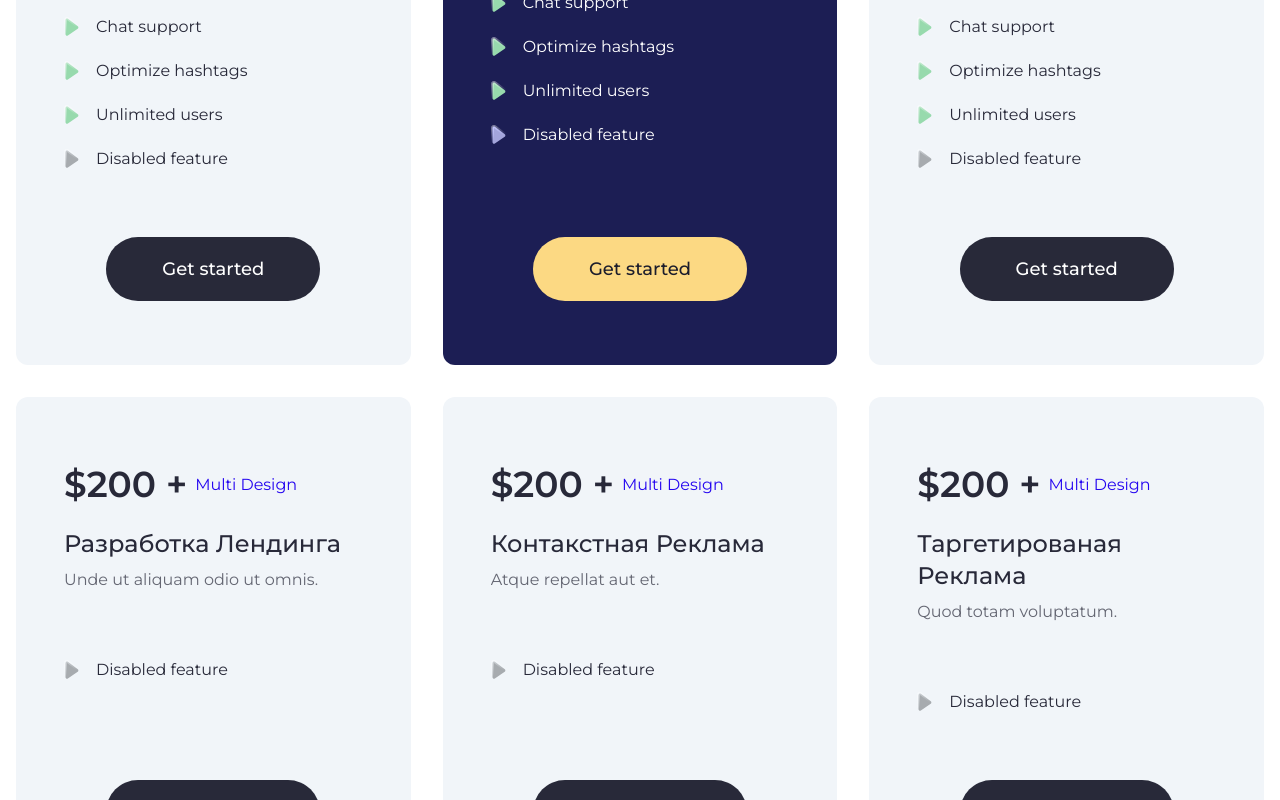
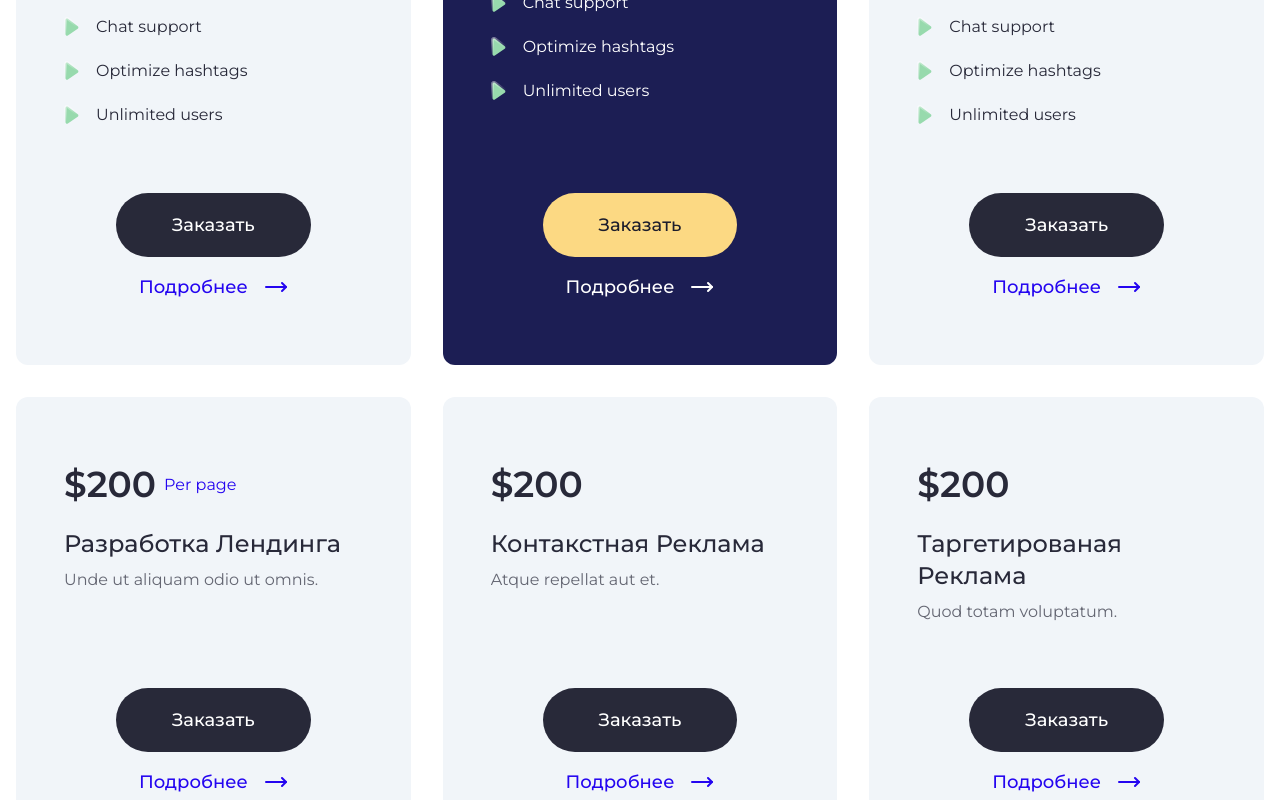
Before and after one commit to KirillUnited/digital-agency, a Next.js app: page /pricing in a window 1280 px wide. Shown: the part 740-1540 px from the top of the page. Built offline with nearby package versions, Linux system fonts and the light colour scheme.

Commit message:
update pricing card

```diff
--- a/src/components/shared/Pricing/PricingCard.tsx
+++ b/src/components/shared/Pricing/PricingCard.tsx
@@ -3,12 +3,20 @@ import { Button } from '../../ui/button'
 import { cn } from '@/lib/utils'
 import FeatureEnabled from '@/assets/svg/pricing-feature-enabled.svg'
 import FeatureDisabled from '@/assets/svg/pricing-feature-disabled.svg'
+import Link from 'next/link'
+import { MoveRightIcon } from 'lucide-react'
 
 type PricingCardType = {
-    price: string, title: string, description: string, variant?: string, features?: string[]
+    price: string,
+    title: string,
+    description: string,
+    subtitle?: string,
+    variant?: string,
+    features?: string[],
+    link?: string
 }
 
-const PricingCard = ({ price, title, description, variant, features }: PricingCardType) => {
+const PricingCard = ({ price, title, description, subtitle, variant, features, link }: PricingCardType) => {
     return (
         <div className={cn(
             'flex flex-col gap-8 lg:gap-16 bg-accent rounded-[12px] h-full px-6 lg:px-12 py-8 lg:py-16',
@@ -17,9 +25,9 @@ const PricingCard = ({ price, title, description, variant, features }: PricingCa
             <div>
                 <h3 className="heading-3 mb-5 flex items-center gap-2">
                     {price}
-                    <span className={cn('paragraph text-link',
+                    {subtitle && <span className={cn('paragraph text-link',
                         { 'text-primary': variant === 'primary' }
-                    )}>Multi Design</span>
+                    )}>{subtitle}</span>}
                 </h3>
                 <h6 className="heading-6 font-medium capitalize text-2xl line-clamp-2">
                     {title}
@@ -30,6 +38,8 @@ const PricingCard = ({ price, title, description, variant, features }: PricingCa
                     {description}
                 </p>
             </div>
+            {
+                (features && features.length > 0) &&
                 <ul className='flex flex-col gap-4'>
                     {
                         features?.map((item) => {
@@ -41,15 +51,17 @@ const PricingCard = ({ price, title, description, variant, features }: PricingCa
                             )
                         })
                     }
-                <li className='paragraph grid grid-cols-[auto,_1fr] items-center gap-4'>
-                    <FeatureDisabled />
-                    Disabled feature
-                </li>
                 </ul>
+            }
+            <div className="flex flex-col gap-4 items-center mt-auto">
                 <Button variant={(variant === 'primary' ? 'default' : 'secondary')} className={cn(
-                'mt-auto self-center',
+                    'self-center',
                     {}
-            )}>Get started</Button>
+                )}>Заказать</Button>
+                {link && <Link href={`${link}`} className={cn('link',
+                    { 'text-foregroundSecondary hover:text-foregroundSecondary/70': variant === 'primary' }
+                )}>Подробнее <MoveRightIcon /></Link>}
+            </div>
         </div>
     )
 }
--- a/src/content/index.ts
+++ b/src/content/index.ts
@@ -255,48 +255,65 @@ export const faq = [
 
 export const pricing = [
     {
-        price: '$50 +',
+        price: '$50+',
+        subtitle: '',
         title: 'аудит сайта',
         description: 'Beatae reiciendis necessitatibus dolor saepe.',
-        features: ['All limited links', 'Own analytics platform', 'Chat support', 'Optimize hashtags', 'Unlimited users']
+        features: ['All limited links', 'Own analytics platform', 'Chat support', 'Optimize hashtags', 'Unlimited users'],
+        link: '/'
     },
     {
-        price: '$200 +',
+        price: '$200+',
+        subtitle: 'Multi Design',
         title: 'дизайн сайта',
         description: 'Adipisci ipsa temporibus ea.',
         variant: 'primary',
-        features: ['All limited links', 'Own analytics platform', 'Chat support', 'Optimize hashtags', 'Unlimited users']
+        features: ['All limited links', 'Own analytics platform', 'Chat support', 'Optimize hashtags', 'Unlimited users'],
+        link: '/'
     },
     {
-        price: '$350 +',
+        price: '$350',
+        subtitle: 'Multi Page',
         title: 'разработка сайта',
         description: 'Hic quo et quae beatae dicta doloremque quisquam ut.',
-        features: ['All limited links', 'Own analytics platform', 'Chat support', 'Optimize hashtags', 'Unlimited users']
+        features: ['All limited links', 'Own analytics platform', 'Chat support', 'Optimize hashtags', 'Unlimited users'],
+        link: '/'
     },
     {
-        price: '$200 +',
+        price: '$200',
+        subtitle: 'Per page',
         title: 'разработка лендинга',
-        description: 'Unde ut aliquam odio ut omnis.'
+        description: 'Unde ut aliquam odio ut omnis.',
+        features: [],
+        link: '/'
     },
     {
-        price: '$200 +',
+        price: '$200',
+        subtitle: '',
         title: 'контакстная реклама',
-        description: 'Atque repellat aut et.'
+        description: 'Atque repellat aut et.',
+        link: '/'
     },
     {
-        price: '$200 +',
+        price: '$200',
+        subtitle: '',
         title: 'таргетированая реклама',
-        description: 'Quod totam voluptatum.'
+        description: 'Quod totam voluptatum.',
+        link: '/'
     },
     {
-        price: '$150 +',
+        price: '$150',
+        subtitle: '',
         title: 'SEO продвижение',
-        description: 'Rem nesciunt architecto itaque natus culpa doloremque neque et voluptatibus.'
+        description: 'Rem nesciunt architecto itaque natus culpa doloremque neque et voluptatibus.',
+        link: '/'
     },
     {
-        price: '$200 +',
+        price: '$200',
+        subtitle: '',
         title: 'SMM (ведение профилей в соцсетях)',
-        description: 'Laboriosam ex ut.'
+        description: 'Laboriosam ex ut.',
+        link: '/'
     },
 ]
 
```
Lines whose indentation alone changed are shown as unchanged.
